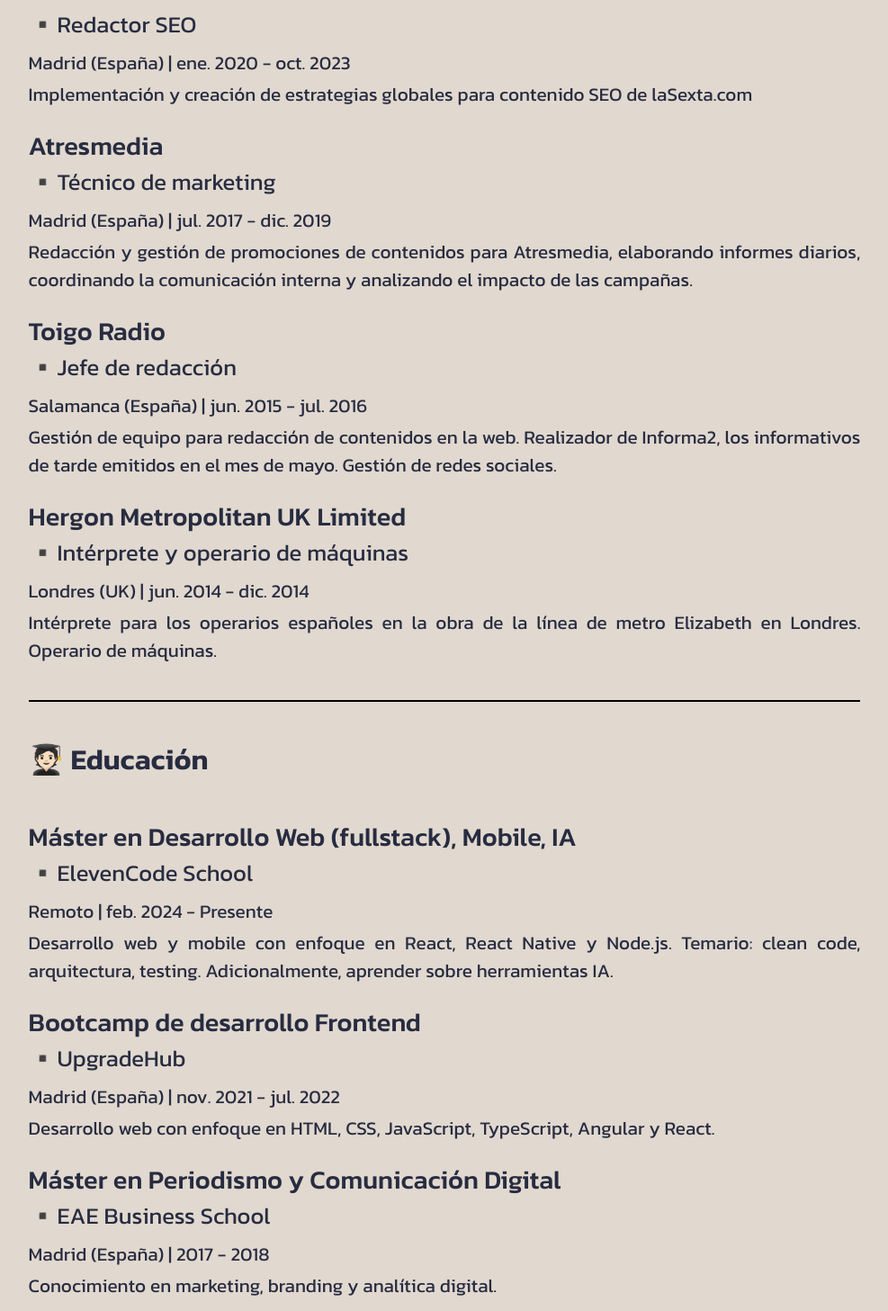
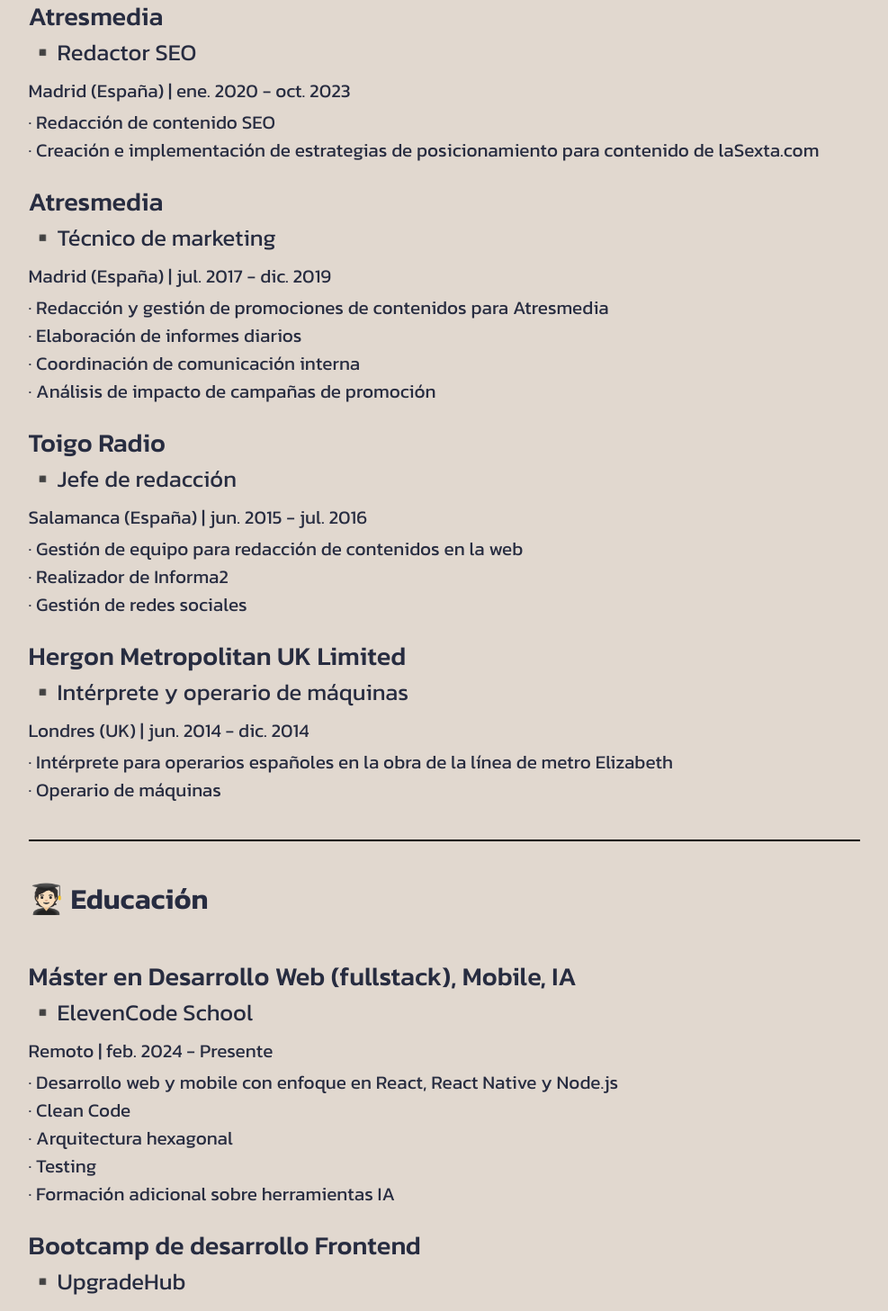
Before and after one commit to juansim87/juan-simon-react-cv, a React (Vite) app: page / in a window 1280 px wide. Shown: the part 931-2388 px from the top of the page at 90% size, without its empty margins (146-1133 px from the left). Built offline with nearby package versions, Linux system fonts and the light colour scheme.

Commit message:
chore(Curriculum): formated experience and eeducacion lists

```diff
--- a/src/components/EducationItem/EducationItem.jsx
+++ b/src/components/EducationItem/EducationItem.jsx
@@ -2,7 +2,7 @@
 import "./EducationItem.css";
 
 export const EducationItem = ({ academicItem }) => {
-	const { degree, institution, location, startDate, endDate, description } =
+	const { degree, institution, location, startDate, endDate, description, id } =
 		academicItem;
 
 	return (
@@ -15,7 +15,11 @@
 				<p>
 					{location} | {startDate} - {endDate}
 				</p>
-				<p className="item-description">{description}</p>
+				<ul>
+					{description.map((item, index) => (
+						<li key={`${id}-${index}`}>· {item}</li>
+					))}
+				</ul>
 			</div>
 		</div>
 	);
--- a/src/components/ExperienceItem/ExperienceItem.jsx
+++ b/src/components/ExperienceItem/ExperienceItem.jsx
@@ -2,7 +2,9 @@
 import "./ExperienceItem.css";
 
 export const ExperienceItem = ({ jobItem }) => {
-	const { company, title, location, startDate, endDate, description } = jobItem;
+	const { company, title, location, startDate, endDate, description, id } = jobItem;
+
+
 
 	return (
 		<div className="item-container">
@@ -14,7 +16,11 @@
 				<p>
 					{location} | {startDate} - {endDate}
 				</p>
-				<p className="item-description">{description}</p>
+				<ul>
+					{description.map((item, index) => (
+						<li key={`${id}-${index}`}>· {item}</li>
+					))}
+				</ul>
 			</div>
 		</div>
 	);
--- a/src/data/cvData.js
+++ b/src/data/cvData.js
@@ -14,123 +14,151 @@
 
 	experience: [
 		{
-			id: 1,
+			id: "exp1",
 			title: "Frontend Engineer  -  React",
 			company: "Rocket418",
 			location: "Remoto",
 			startDate: "oct. 2023",
 			endDate: "Presente",
-			description:
-				"Desarrollo de nuevas funcionalidades y refactorización de código heredado. Mejora del sistema de navegación y experiencia de usuario.",
+			description: [
+				"Desarrollo de nuevas funcionalidades",
+				"Refactorización de código heredado",
+				"Mejora del sistema de navegación y experiencia de usuario",
+			],
 		},
 		{
-			id: 2,
+			id: "exp2",
 			title: "Redactor SEO",
 			company: "Atresmedia",
 			location: "Madrid (España)",
 			startDate: "ene. 2020",
 			endDate: "oct. 2023",
-			description:
-				"Implementación y creación de estrategias globales para contenido SEO de laSexta.com",
+			description: [
+				"Redacción de contenido SEO",
+				"Creación e implementación de estrategias de posicionamiento para contenido de laSexta.com",
+			],
 		},
 		{
-			id: 3,
+			id: "exp3",
 			title: "Técnico de marketing",
 			company: "Atresmedia",
 			location: "Madrid (España)",
 			startDate: "jul. 2017",
 			endDate: "dic. 2019",
-			description:
-				"Redacción y gestión de promociones de contenidos para Atresmedia, elaborando informes diarios, coordinando la comunicación interna y analizando el impacto de las campañas.",
+			description: [
+				"Redacción y gestión de promociones de contenidos para Atresmedia",
+				"Elaboración de informes diarios",
+				"Coordinación de comunicación interna",
+				"Análisis de impacto de campañas de promoción",
+			],
 		},
 		{
-			id: 4,
+			id: "exp4",
 			title: "Jefe de redacción",
 			company: "Toigo Radio",
 			location: "Salamanca (España)",
 			startDate: "jun. 2015",
 			endDate: "jul. 2016",
-			description:
-				"Gestión de equipo para redacción de contenidos en la web. Realizador de Informa2, los informativos de tarde emitidos en el mes de mayo. Gestión de redes sociales.",
+			description: [
+				"Gestión de equipo para redacción de contenidos en la web",
+				"Realizador de Informa2",
+				"Gestión de redes sociales",
+			],
 		},
 		{
-			id: 5,
+			id: "exp5",
 			title: "Intérprete y operario de máquinas",
 			company: "Hergon Metropolitan UK Limited",
 			location: "Londres (UK)",
 			startDate: "jun. 2014",
 			endDate: "dic. 2014",
-			description:
-				"Intérprete para los operarios españoles en la obra de la línea de metro Elizabeth en Londres. Operario de máquinas.",
+			description: [
+				"Intérprete para operarios españoles en la obra de la línea de metro Elizabeth",
+				"Operario de máquinas",
+			],
 		},
 	],
 
 	education: [
 		{
-			id: 1,
+			id: "edu1",
 			degree: "Máster en Desarrollo Web (fullstack), Mobile, IA",
 			institution: "ElevenCode School",
 			location: "Remoto",
 			startDate: "feb. 2024",
 			endDate: "Presente",
-			description:
-				"Desarrollo web y mobile con enfoque en React, React Native y Node.js. Temario: clean code, arquitectura, testing. Adicionalmente, aprender sobre herramientas IA.",
+			description: [
+				"Desarrollo web y mobile con enfoque en React, React Native y Node.js",
+				"Clean Code",
+				"Arquitectura hexagonal",
+				"Testing",
+				"Formación adicional sobre herramientas IA",
+			],
 		},
 		{
-			id: 2,
+			id: "edu2",
 			degree: "Bootcamp de desarrollo Frontend",
 			institution: "UpgradeHub",
 			location: "Madrid (España)",
 			startDate: "nov. 2021",
 			endDate: "jul. 2022",
-			description:
+			description: [
 				"Desarrollo web con enfoque en HTML, CSS, JavaScript, TypeScript, Angular y React.",
+			],
 		},
 		{
-			id: 3,
+			id: "edu3",
 			degree: "Máster en Periodismo y Comunicación Digital",
 			institution: "EAE Business School",
 			location: "Madrid (España)",
 			startDate: "2017",
 			endDate: "2018",
-			description: "Conocimiento en marketing, branding y analítica digital.",
+			description: [
+				"Marketing, branding y analítica digital",
+				"Comunicación corporativa",
+				"Comunicación Y Periodismo Digital",
+			],
 		},
 		{
-			id: 4,
+			id: "edu4",
 			degree: "Posgrado Experto en Locución Audiovisual",
 			institution: "Universidad Pontificia de Salamanca",
 			location: "Salamanca (España)",
 			startDate: "ene. 2012",
 			endDate: "jun. 2012",
-			description:
-				"Locución comercial, radiofónica, doblaje y exposición oral.",
+			description: [
+				"Locución comercial",
+				"Locución radiofónica",
+				"Doblaje",
+				"Exposición oral",
+			],
 		},
 	],
 
 	softSkills: [
-		{ id: 1, skill: "Comunicación efectiva" },
-		{ id: 2, skill: "Trabajo en equipo" },
-		{ id: 3, skill: "Dirección de equipos de trabajo" },
-		{ id: 4, skill: "Resolución de problemas" },
-		{ id: 5, skill: "Aprendizaje continuo" },
+		{ id: "skl1", skill: "Comunicación efectiva" },
+		{ id: "skl2", skill: "Trabajo en equipo" },
+		{ id: "skl3", skill: "Dirección de equipos de trabajo" },
+		{ id: "skl4", skill: "Resolución de problemas" },
+		{ id: "skl5", skill: "Aprendizaje continuo" },
 	],
 
 	devLanguages: [
 		{
-			id: 1,
+			id: "dev1",
 			name: "HTML",
 			level: "Profesional",
 			logo: "/logos/html5-logo.png",
 		},
-		{ id: 2, name: "CSS", level: "Profesional", logo: "/logos/css3-logo.png" },
+		{ id: "dev2", name: "CSS", level: "Profesional", logo: "/logos/css3-logo.png" },
 		{
-			id: 3,
+			id: "dev3",
 			name: "JavaScript",
 			level: "Profesional",
 			logo: "/logos/js-logo.png",
 		},
 		{
-			id: 4,
+			id: "dev4",
 			name: "TypeScript",
 			level: "Profesional",
 			logo: "/logos/ts-logo.png",
@@ -139,49 +167,49 @@
 
 	technologies: [
 		{
-			id: 1,
+			id: "tec1",
 			name: "React",
 			level: "Profesional",
 			logo: "/logos/react-logo.png",
 		},
 		{
-			id: 2,
+			id: "tec2",
 			name: "Angular",
 			level: "Profesional",
 			logo: "/logos/angular-logo.png",
 		},
 		{
-			id: 3,
+			id: "tec3",
 			name: "Node.js",
 			level: "Profesional",
 			logo: "/logos/nodejs-logo.png",
 		},
 		{
-			id: 4,
+			id: "tec4",
 			name: "Vite",
 			level: "Profesional",
 			logo: "/logos/vitejs-logo.png",
 		},
 		{
-			id: 5,
+			id: "tec5",
 			name: "Bootstrap",
 			level: "Académico",
 			logo: "/logos/bootstrap-logo.png",
 		},
-		{ id: 6, name: "Figma", level: "Académico", logo: "/logos/figma-logo.png" },
-		{ id: 7, name: "Git", level: "Profesional", logo: "/logos/git-logo.png" },
+		{ id: "tec6", name: "Figma", level: "Académico", logo: "/logos/figma-logo.png" },
+		{ id: "tec7", name: "Git", level: "Profesional", logo: "/logos/git-logo.png" },
 	],
 
 	languages: [
 		{
-			id: 1,
+			id: "lan1",
 			language: "Español",
 			countryFlag: "España",
 			level: "Nativo",
 			flag: "/icons/es.svg",
 		},
 		{
-			id: 2,
+			id: "lan2",
 			language: "Inglés",
 			countryFlag: "Reino Unido",
 			level: "Profesional (C1)",
```
